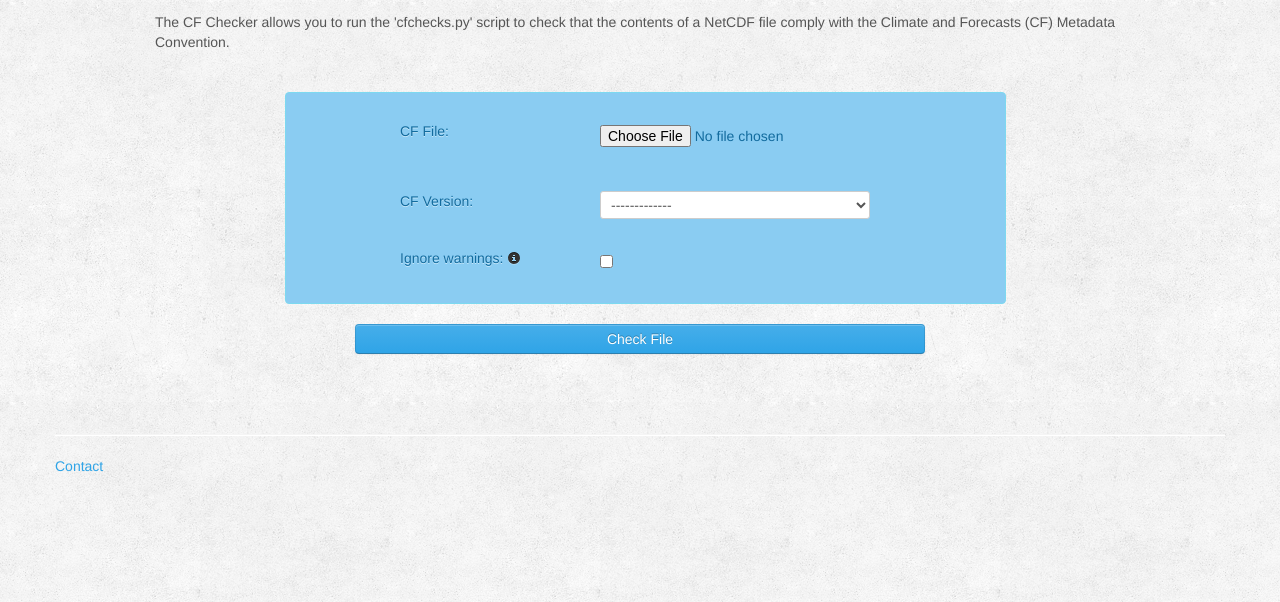
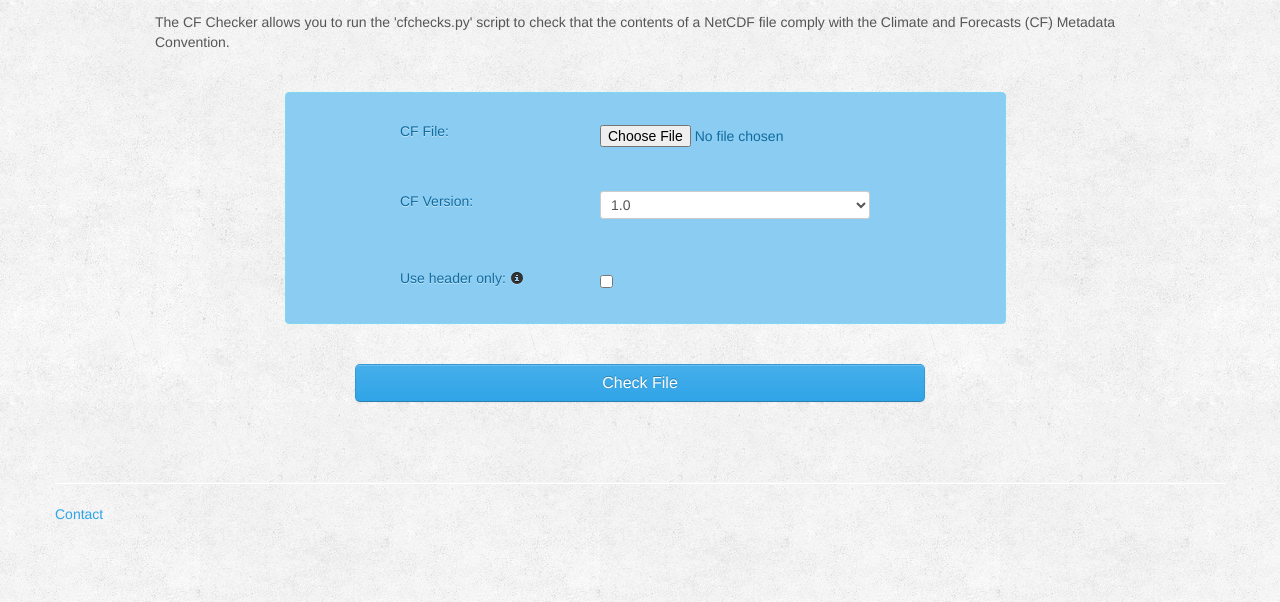
Before and after one commit to gerarddevine/cf_checker, a Django app: page / in a window 1280 px wide. Shown: the part 198-800 px from the top of the page. Run offline with Django 3.2, Linux system fonts and the light colour scheme; some libraries are stand-ins or nearby versions.

Commit message:
Reorganised positioning on home page

```diff
--- a/cf_checker/apps/cfchecker/forms.py
+++ b/cf_checker/apps/cfchecker/forms.py
@@ -2,17 +2,24 @@ from django import forms
 
 
 class CFForm(forms.Form):
-    ''' simple form class for NetCDF file uploading
+    '''
+    Simple form class for NetCDF file uploading with associated options
 
     '''
-    Versions = (('--------------','-------------'),
-               ('10','1.0'),
-               ('11','1.1'),
-               ('12','1.2'),
-               ('13','1.3'),
-               ('14','1.4'),
-               ('15','1.5'),)
 
+    # list of available cf versions to run the check against
+    Versions = (
+               ('1.0', '1.0'),
+               ('1.1', '1.1'),
+               ('1.2', '1.2'),
+               ('1.3', '1.3'),
+               ('1.4', '1.4'),
+               ('1.5', '1.5'),
+               )
+
+    # the actual cf file
     cffile = forms.FileField(required=False)
-    cfversion = forms.CharField(widget=forms.Select(choices=Versions, attrs={'size':'1', 'class':'input-xlarge'}))
-    igWarnings = forms.BooleanField(required=False)
+    # CF version to check against
+    cfversion = forms.FloatField(widget=forms.Select(choices=Versions, attrs={'size':'1', 'class':'input-xlarge'}))
+    # only using the header info for cf checker
+    headeronly = forms.BooleanField(required=False)
--- a/cf_checker/apps/cfchecker/views.py
+++ b/cf_checker/apps/cfchecker/views.py
@@ -4,7 +4,7 @@ from django.template.context import RequestContext
 
 from cf_checker.apps.cfchecker.forms import CFForm
 from cf_checker.apps.cfchecker.utilities import genurls
-from cf_checker.apps.cfchecker.mindmap import checkMM, translateMM
+from cf_checker.apps.cfchecker.cfmanager import checkCF, translateMM
 
 
 def home(request):
@@ -22,10 +22,14 @@ def home(request):
     if request.method == 'POST':
         cfform = CFForm(request.POST, request.FILES)
         if cfform.is_valid():
-            # Grab the uploaded mindmap file
+            # Grab the uploaded netcdf file
             cffile = request.FILES['uploadedfile']
-            # Check for any warnings/errors in the freemind mindmap
-            errors, warnings = checkMM(cffile)
+            # Which version does the user want to check against?
+            cfversion = cfform.cleaned_data['cfversion']
+            # Is it only header data to be used?
+            headeronly = cfform.cleaned_data['headeronly']
+            # Pass the file and options to the checking script
+            errors, warnings = checkCF(cffile, cfversion, headeronly)
             # Are warnings to be ignored?
             igWarnings = cfform.cleaned_data['igWarnings']
 
--- a/cf_checker/templates/page/home.html
+++ b/cf_checker/templates/page/home.html
@@ -42,13 +42,14 @@
           </div>
 
           <br/>
+          <br/>
 
           <div class="row">
             <div class="offset1 span2">
-              Ignore warnings: <p class="icon-info-sign ttip" rel="tooltip" data-placement="top" title="The cf checker will ignore ........."></p>
+              Use header only: <p class="icon-info-sign ttip" rel="tooltip" data-placement="top" title="The cf checker will ignore ........."></p>
             </div>
             <div class="span4">
-              {{ cfform.igWarnings }}
+              {{ cfform.headeronly }}
             </div>
           </div>
 
@@ -56,11 +57,10 @@
 
         </div>
 
-        <br/>
-
         <div class="row">
           <div class="offset2 span6">
-            <input id="mm" class="btn btn-primary btn-block" type="submit" value="Check File" />
+            <br/>
+            <input id="mm" class="btn btn-large btn-primary btn-block" type="submit" value="Check File" />
           </div>
         </div>
           </form>
@@ -98,8 +98,8 @@
               return false;
             }
 
-            if (oTarget.value.indexOf(".cf") === -1) {
-              $("#notcf").modal('show')
+            if (oTarget.value.indexOf(".nc") === -1) {
+              $("#notnc").modal('show')
               return false;
             }
             else {
```
Also changed, not shown: cf_checker/apps/cfchecker/cfmanager.py (renamed from cf_checker/apps/cfchecker/mindmap.py, +7 -5 lines), cf_checker/static/ico/favicon.ico.
